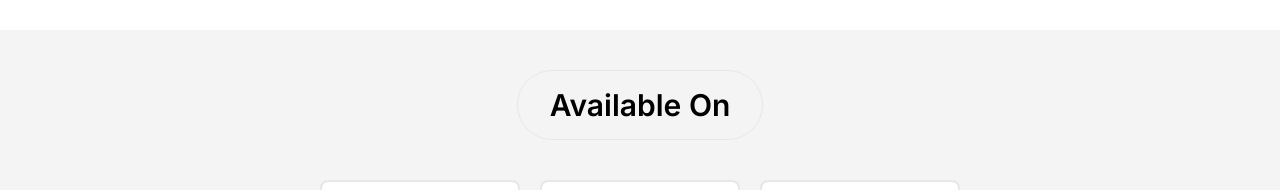
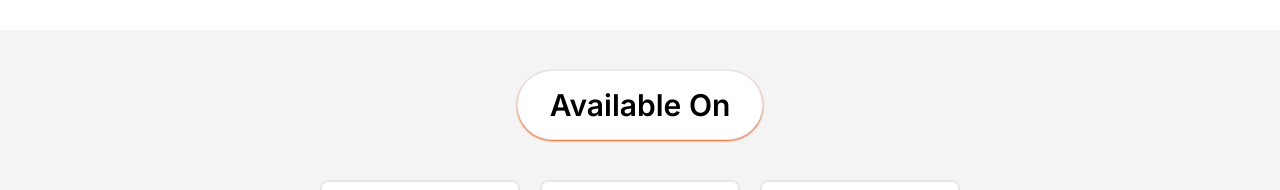
Before and after one commit to jehianth/riseru-next, a Next.js app: page / in a window 1280 px wide. Shown: the part 3269-3459 px from the top of the page. Built offline with nearby package versions, Linux system fonts and the light colour scheme.

Commit message:
fix: about us and availabe on

```diff
--- a/components/Available.tsx
+++ b/components/Available.tsx
@@ -5,7 +5,7 @@ import Link from "next/link"
 const Available = () => {
     return (
         <section id="available" className="bg-zinc-100 w-full flex flex-col items-center justify-center">
-            <h1 className="text-center text-black text-3xl font-semibold mt-10 border rounded-full py-4 px-8">Available On</h1>
+            <h1 className="text-center text-black text-3xl font-semibold mt-10 bg-white border shadow-sm shadow-orange-600 rounded-full py-4 px-8">Available On</h1>
             <div className='grid grid-rows-3 md:grid-cols-3 mt-10 mb-20 gap-5'>
                 <Link href='https://www.instagram.com/riseru_hobbyshop/'>
                     <Image src='/instagram.png' width={200} height={108.82} alt='Instagram Riseru' className='border-2 rounded-lg transform transition duration-500 hover:scale-105 hover:shadow-lg'/>
```
